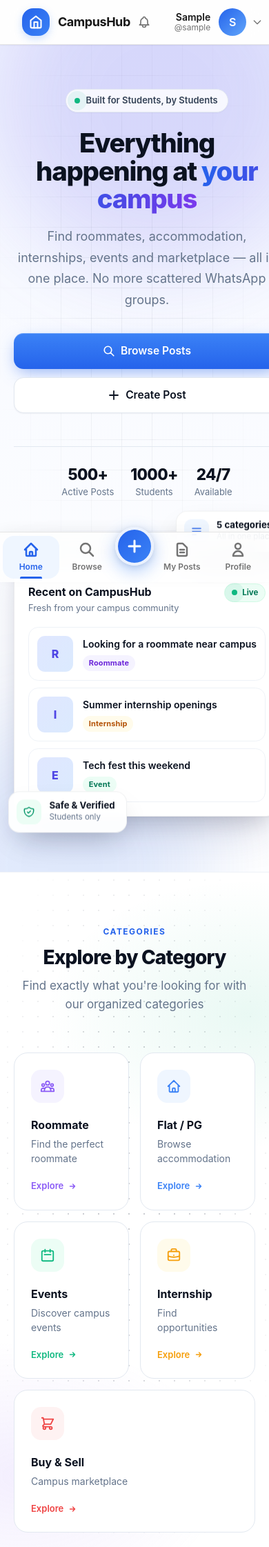
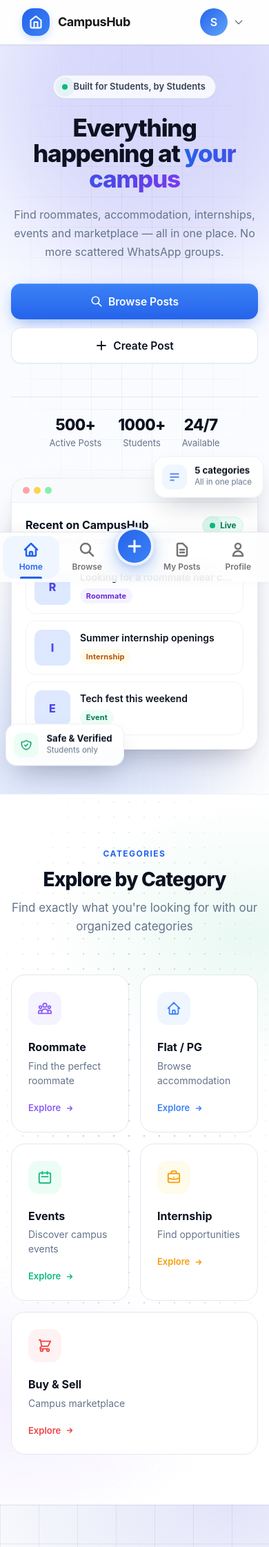
Before and after one commit to RiteshhVishwakarma/campushub, a Django app: page / in a window 390 px wide. Shown: the top 2243 px of the page at 69% size. Run offline with Django 5.2, Linux system fonts and the light colour scheme; the visitor is signed in with stand-in values (Sample User, id 1); data comes from the database, SQL or seed files in the repository; data that the repository does not hold is empty; some libraries are stand-ins or nearby versions.

Commit message:
Fix mobile layout issues across the site
- Home: hero grid column no longer widens past the screen on phones;
  smaller headline and trimmed preview chrome under 640px
- Nav: name/handle and bell were forced visible by inline display:flex,
  pushing the avatar off-screen on mobile
- Browse, profile, post form, edit profile, home CTA: remove doubled
  horizontal padding inside the page container on small screens
- Profile listing cards stack price and expiry on narrow phones
- Edit profile: account rows and photo block wrap on mobile
- My Posts: "Create New Post" used undefined bg-primary (invisible)

Co-Authored-By: Claude Opus 5.5 <noreply@anthropic.com>

```diff
--- a/templates/components/mobile_nav.html
+++ b/templates/components/mobile_nav.html
@@ -51,7 +51,7 @@
                     </a>
 
                     <!-- Notifications Bell (Placeholder) -->
-                    <button type="button" style="position: relative; width: 2.5rem; height: 2.5rem; display: flex; align-items: center; justify-content: center; color: var(--text-tertiary); border-radius: var(--radius-lg); transition: all var(--transition-fast);" class="hover:bg-neutral-100 hover:text-neutral-900 hidden md:flex">
+                    <button type="button" style="position: relative; width: 2.5rem; height: 2.5rem; align-items: center; justify-content: center; color: var(--text-tertiary); border-radius: var(--radius-lg); transition: all var(--transition-fast);" class="hover:bg-neutral-100 hover:text-neutral-900 hidden md:flex">
                         <svg width="20" height="20" fill="none" stroke="currentColor" viewBox="0 0 24 24" stroke-width="2">
                             <path stroke-linecap="round" stroke-linejoin="round" d="M15 17h5l-1.405-1.405A2.032 2.032 0 0118 14.158V11a6.002 6.002 0 00-4-5.659V5a2 2 0 10-4 0v.341C7.67 6.165 6 8.388 6 11v3.159c0 .538-.214 1.055-.595 1.436L4 17h5m6 0v1a3 3 0 11-6 0v-1m6 0H9"></path>
                         </svg>
@@ -61,7 +61,7 @@
 
                     <!-- User Profile Button -->
                     <button id="userMenuBtn" type="button" style="display: flex; align-items: center; gap: var(--space-2); padding: var(--space-1) var(--space-1) var(--space-1) var(--space-3); border-radius: var(--radius-xl); transition: all var(--transition-fast); border: none; background: transparent; cursor: pointer;" class="hover:bg-neutral-100">
-                        <div style="display: flex; flex-direction: column; align-items: flex-end; margin-right: var(--space-1);" class="hidden md:flex">
+                        <div style="flex-direction: column; align-items: flex-end; margin-right: var(--space-1);" class="hidden md:flex">
                             <span style="font-size: var(--text-sm); font-weight: var(--font-semibold); color: var(--text-primary); line-height: 1;">
                                 {{ user.first_name|default:user.username }}
                             </span>
--- a/templates/core/home.html
+++ b/templates/core/home.html
@@ -302,7 +302,7 @@
 </section>
 
 <!-- ============ CTA ============ -->
-<section class="lp-wrap">
+<section class="lp-wrap lp-cta-wrap">
     <div class="lp-cta lp-reveal">
         <div class="lp-cta-grid" aria-hidden="true"></div>
         <div class="lp-cta-glow" aria-hidden="true"></div>
@@ -803,7 +803,9 @@ a.lp-mini:hover { border-color: #C7D2FE; background: #FAFBFF; }
     .lp-hero-inner { gap: 3rem; }
 }
 @media (max-width: 900px) {
-    .lp-hero-inner { grid-template-columns: 1fr; padding-top: 4rem; padding-bottom: 5rem; }
+    /* minmax(0,1fr): stop the preview window's content from widening the column past the screen */
+    .lp-hero-inner { grid-template-columns: minmax(0, 1fr); padding-top: 4rem; padding-bottom: 5rem; }
+    .lp-hero-copy, .lp-hero-visual { min-width: 0; }
     .lp-hero-copy { text-align: center; }
     .lp-lead { margin: 0 auto; }
     .lp-cta-row { justify-content: center; }
@@ -819,7 +821,14 @@ a.lp-mini:hover { border-color: #C7D2FE; background: #FAFBFF; }
     .lp-section, .lp-band { padding: 4.5rem 0; }
 }
 @media (max-width: 640px) {
-    .lp-cats { grid-template-columns: repeat(2, 1fr); }
+    .lp-wrap { padding-left: 1rem; padding-right: 1rem; }
+    .lp-cta-wrap { padding: 0; } /* already inside the page container's padding */
+    .lp-hero-inner { padding-top: 2.75rem; padding-bottom: 4rem; gap: 2.5rem; }
+    .lp-h1 { font-size: clamp(2rem, 9vw, 2.4rem); }
+    .lp-lead { font-size: 1rem; }
+    .lp-window-url { display: none; }
+    .lp-mini-time { display: none; }
+    .lp-cats { grid-template-columns: repeat(2, minmax(0, 1fr)); }
     .lp-cats .lp-cat:last-child { grid-column: span 2; }
     .lp-posts { grid-template-columns: 1fr; }
     .lp-stats { gap: 1.5rem; }
--- a/templates/posts/_post_form.html
+++ b/templates/posts/_post_form.html
@@ -415,6 +415,10 @@ html:has(.cp-page) { overflow-x: clip; }
     .cp-actions { flex-direction: row-reverse; }
     .cp-actions .cp-btn { flex: 1; }
 }
+@media (max-width: 640px) {
+    .cp-wrap { padding-left: 1rem; padding-right: 1rem; }
+    .cp-layout { padding-left: 0; padding-right: 0; } /* page container already pads it */
+}
 @media (max-width: 560px) {
     .cp-card { padding: 1.15rem; }
     .cp-cats { grid-template-columns: repeat(2, minmax(0, 1fr)); }
--- a/templates/posts/my_posts.html
+++ b/templates/posts/my_posts.html
@@ -5,9 +5,9 @@
 
 {% block content %}
 <div class="max-w-6xl mx-auto">
-    <div class="flex justify-between items-center mb-6">
+    <div class="flex flex-wrap justify-between items-center gap-3 mb-6">
         <h1 class="text-3xl font-bold text-gray-800">My Posts</h1>
-        <a href="{% url 'posts:post_create' %}" class="bg-primary text-white font-semibold px-6 py-3 rounded-lg hover:bg-secondary transition">
+        <a href="{% url 'posts:post_create' %}" class="bg-primary-600 text-white font-semibold px-5 py-2.5 rounded-lg hover:bg-primary-700 transition">
             Create New Post
         </a>
     </div>
--- a/templates/posts/post_list.html
+++ b/templates/posts/post_list.html
@@ -354,6 +354,8 @@ html:has(.bp-page) { overflow-x: clip; }
 /* Responsive */
 @media (max-width: 1024px) { .bp-grid { grid-template-columns: repeat(2, 1fr); } }
 @media (max-width: 640px) {
+    .bp-wrap { padding-left: 1rem; padding-right: 1rem; }
+    .bp-body { padding-left: 0; padding-right: 0; } /* page container already pads it */
     .bp-head { padding: 1.75rem 0 1.5rem; }
     .bp-head-row { align-items: flex-start; }
     .bp-head-row .bp-btn { height: 2.5rem; padding: 0 .9rem; }
```
Also changed, not shown: templates/accounts/edit_profile.html (+8 -0 lines), templates/accounts/profile.html (+7 -0 lines).
